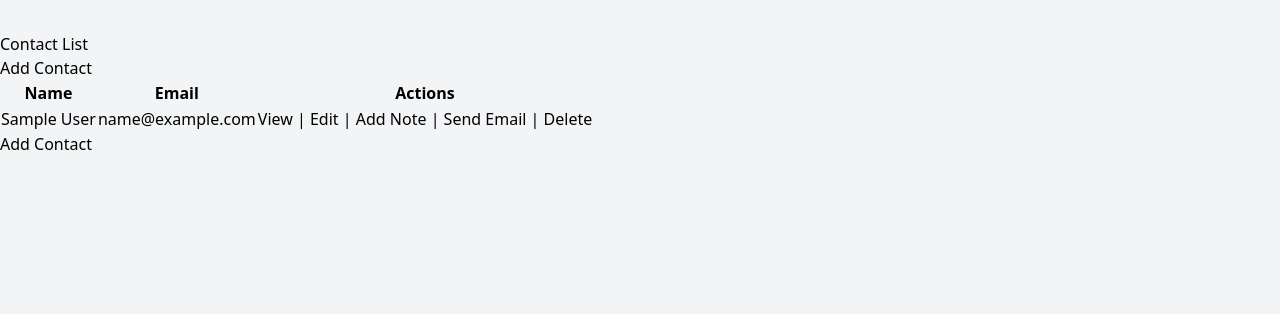
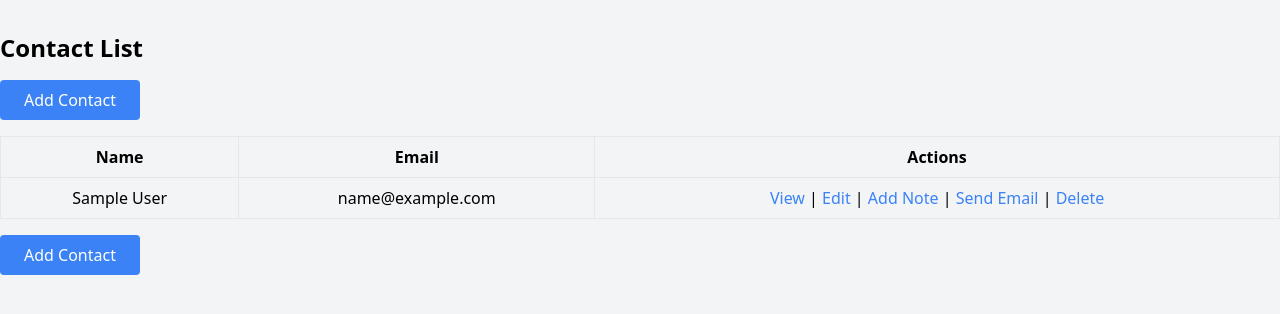
Before and after one commit to Ryan-Swanson/ChatterBox, a Django app: page /contacts/ in a window 1280 px wide. Shown: the part 96-410 px from the top of the page. Run offline with Django 4.2, Linux system fonts and the light colour scheme; a user stored in the database is signed in; tables that the repository leaves empty hold one stand-in row (values such as "Sample post"); some libraries are stand-ins or nearby versions.

Commit message:
add tailwindcss

```diff
--- a/apps/chatterbox_app/templates/chatterbox_app/add_note.html
+++ b/apps/chatterbox_app/templates/chatterbox_app/add_note.html
@@ -4,7 +4,9 @@
   <h2>Add a note</h2>
   <form method="POST">
     {% csrf_token %}
-    {{ form.as_p }}
-    <button type="submit">Add note</button>
+    <div class="flex flex-col mb-4">
+      {{ form.as_p }}
+    </div>
+    <button type="submit" class="bg-blue-500 text-white px-4 py-2 rounded hover:bg-blue-700">Add note</button>
   </form>
 {% endblock %}
--- a/apps/chatterbox_app/templates/chatterbox_app/contact_list.html
+++ b/apps/chatterbox_app/templates/chatterbox_app/contact_list.html
@@ -1,33 +1,36 @@
-<!-- templates/chatterbox_app/contact_list.html -->
-
 {% extends "chatterbox_app/base.html" %}
 
 {% block content %}
-<h2>Contact List</h2>
-<a href="{% url 'chatterbox_app:contact_create' %}">Add Contact</a>  <!-- Add this line -->
+<h2 class="text-2xl font-semibold mb-4">Contact List</h2>
+<a class="bg-blue-500 text-white px-6 py-2 rounded hover:bg-blue-700 mb-4 inline-block" href="{% url 'chatterbox_app:contact_create' %}">Add Contact</a>
 {% if contacts %}
-<table>
+<table class="table-auto w-full">
+  <thead>
     <tr>
-    <th>Name</th>
-    <th>Email</th>
-    <th>Actions</th>
+      <th class="border px-4 py-2">Name</th>
+      <th class="border px-4 py-2">Email</th>
+      <th class="border px-4 py-2">Actions</th>
     </tr>
+  </thead>
+  <tbody>
     {% for contact in contacts %}
     <tr>
-    <td>{{ contact.first_name }} {{ contact.last_name }}</td>
-    <td>{{ contact.email }}</td>
-    <td>
-      <a href="{% url 'chatterbox_app:contact_detail' pk=contact.pk %}">View</a> |
-      <a href="{% url 'chatterbox_app:contact_update' pk=contact.pk %}">Edit</a> |
-      <a href="{% url 'chatterbox_app:add_note' pk=contact.pk %}">Add Note</a> |
-      <a href="{% url 'chatterbox_app:send_email' contact.id %}">Send Email</a> |
-      <a href="{% url 'chatterbox_app:contact_delete' pk=contact.pk %}">Delete</a>
+      <td class="border px-4 py-2 text-center">{{ contact.first_name }} {{ contact.last_name }}</td>
+      <td class="border px-4 py-2 text-center">{{ contact.email }}</td>
+      <td class="border px-4 py-2 text-center">
+        <a class="text-blue-500 hover:text-blue-700" href="{% url 'chatterbox_app:contact_detail' pk=contact.pk %}">View</a> |
+        <a class="text-blue-500 hover:text-blue-700" href="{% url 'chatterbox_app:contact_update' pk=contact.pk %}">Edit</a> |
+        <a class="text-blue-500 hover:text-blue-700" href="{% url 'chatterbox_app:add_note' pk=contact.pk %}">Add Note</a> |
+        <a class="text-blue-500 hover:text-blue-700" href="{% url 'chatterbox_app:send_email' contact.id %}">Send Email</a> |
+        <a class="text-blue-500 hover:text-blue-700" href="{% url 'chatterbox_app:contact_delete' pk=contact.pk %}">Delete</a>
     </td>
+
     </tr>
     {% endfor %}
+  </tbody>
 </table>
 {% else %}
 <p>No contacts yet.</p>
 {% endif %}
-<a href="{% url 'chatterbox_app:contact_create' %}">Add Contact</a>  <!-- Or add it here -->
+<a class="bg-blue-500 text-white px-6 py-2 rounded hover:bg-blue-700 mt-4 inline-block" href="{% url 'chatterbox_app:contact_create' %}">Add Contact</a>
 {% endblock %}
```
Also changed, not shown: apps/chatterbox_app/templates/chatterbox_app/contact_detail.html (+14 -13 lines), apps/chatterbox_app/templates/chatterbox_app/contact_form.html (+10 -3 lines), apps/chatterbox_app/templates/chatterbox_app/note_form.html (+3 -4 lines). Lines whose indentation alone changed are shown as unchanged.
